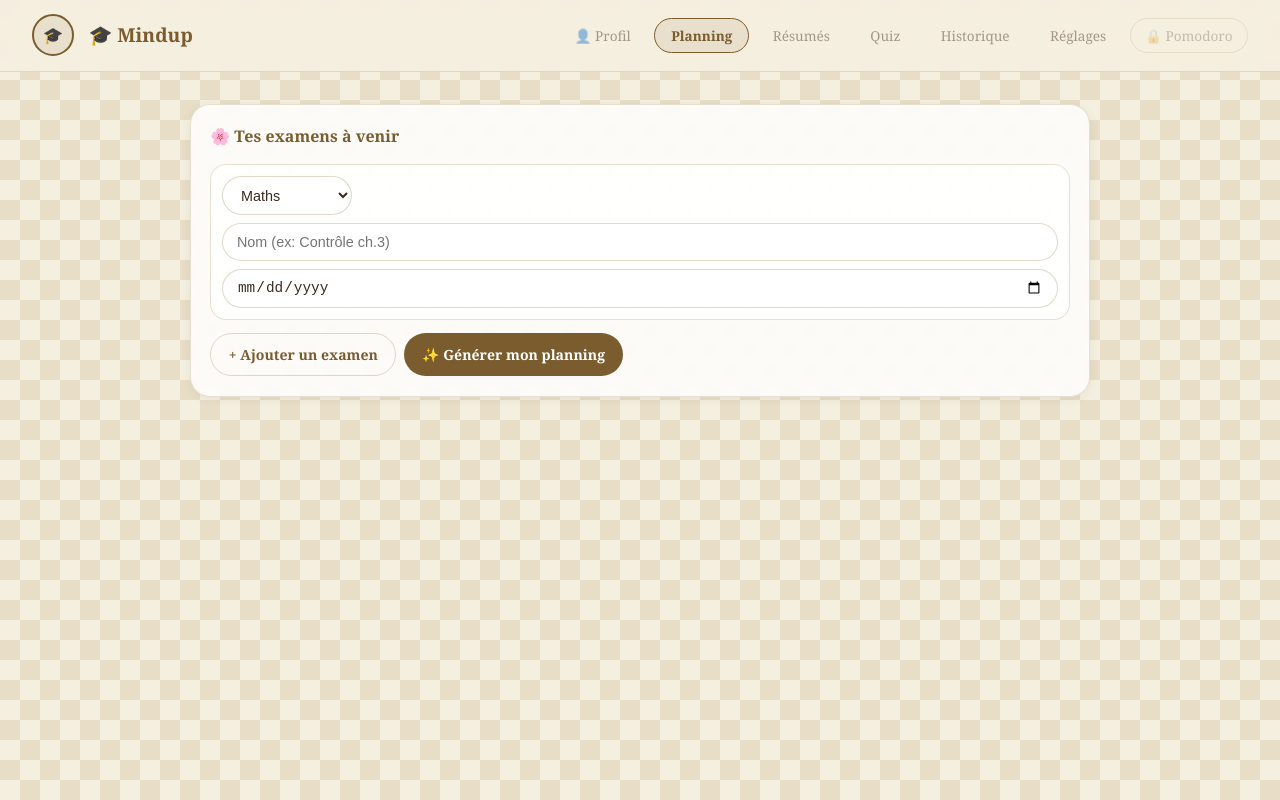
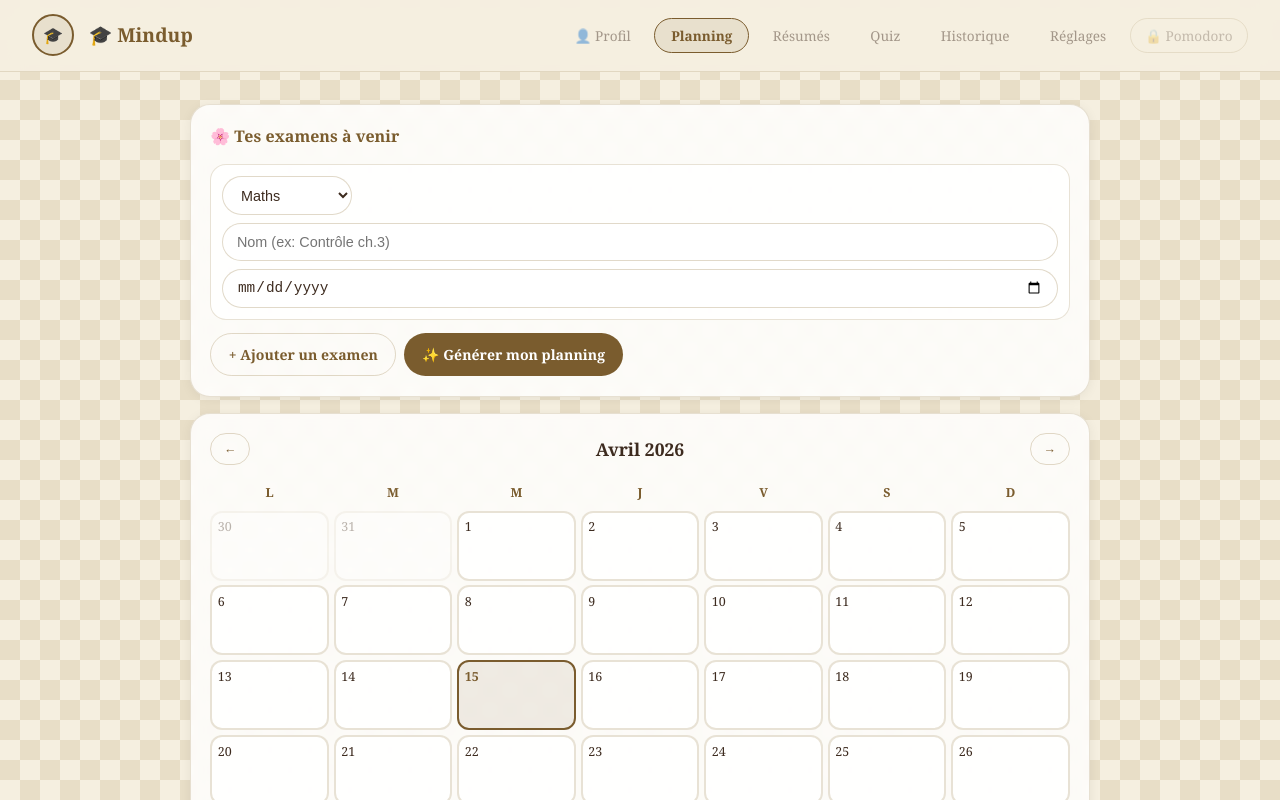
Before and after one commit to Julia00-j/Mindup, a React (Vite) app: page / in a window 1280 px wide. Shown: the top 800 px of the page. Built offline with nearby package versions, Linux system fonts and the light colour scheme.

Commit message:
fix notes calendrier + cercles couleurs

```diff
--- a/src/App.jsx
+++ b/src/App.jsx
@@ -1748,8 +1748,7 @@
           <Btn v={v} onClick={() => setGenere(true)} full={isMobile}>✨ {t.genererPlanning}</Btn>
         </div>
       </Card>
-      {genere && (
-        <Card v={v} style={{ padding: isMobile ? "0.8rem" : "1.2rem" }}>
+      <Card v={v} style={{ padding: isMobile ? "0.8rem" : "1.2rem", marginTop: "0.8rem" }}>
           <div style={{ display: "flex", alignItems: "center", justifyContent: "space-between", marginBottom: "1rem" }}>
             <Btn v={v} outline small onClick={() => { const d = new Date(moisActuel); d.setMonth(d.getMonth()-1); setMoisActuel(d); }}>←</Btn>
             <div style={{ fontWeight: 700, fontSize: isMobile ? "1rem" : "1.1rem", color: v.text }}>{nomsMois[mois]} {annee}</div>
@@ -1817,9 +1816,9 @@
             />
             <div style={{ marginTop: "0.8rem", marginBottom: "1rem" }}>
               <div style={{ fontSize: "0.8rem", color: v.textMuted, marginBottom: "0.4rem" }}>Couleur de la case :</div>
-              <div style={{ display: "flex", gap: "0.5rem", flexWrap: "wrap" }}>
+              <div style={{ display: "flex", gap: "0.5rem", flexWrap: "wrap", alignItems: "center" }}>
                 {COULEURS_NOTE.map(c => (
-                  <button key={c} onClick={() => setCouleurTemp(c)} style={{ width: 28, height: 28, borderRadius: "50%", background: c, border: couleurTemp === c ? "3px solid #333" : "2px solid transparent", cursor: "pointer", outline: "none" }} />
+                  <button key={c} onClick={() => setCouleurTemp(c)} style={{ width: 28, height: 28, minWidth: 28, minHeight: 28, flexShrink: 0, borderRadius: "50%", background: c, border: couleurTemp === c ? "3px solid #333" : "2px solid transparent", cursor: "pointer", outline: "none", padding: 0 }} />
                 ))}
               </div>
             </div>
@@ -2710,7 +2709,7 @@
       {/* CONTENU */}
       <div style={{ padding: isMobile ? "0.75rem" : "2rem", maxWidth: "100%", overflowX: "hidden" }}>
         {onglet === "profil"    && <Profil nom={nom} setNom={setNom} prenom={prenom} setPrenom={setPrenom} photo={photo} setPhoto={setPhoto} historique={historique} examens={examens} v={v} langue={langue} t={t} streakActuel={streakActuel} xpActuel={xpActuel} xpRequis={xpRequis} niveau={niveau} isPremium={isPremium} onPremium={() => setShowPremiumModal(true)} />}
-        {onglet === "planning"  && <Planning t={t} v={v} examens={examens} setExamens={setExamens} genere={genere} setGenere={setGenere} moisActuel={moisActuel} setMoisActuel={setMoisActuel} matieres={matieres} />}
+        {onglet === "planning"  && <Planning t={t} v={v} examens={examens} setExamens={setExamens} genere={genere} setGenere={setGenere} moisActuel={moisActuel} setMoisActuel={setMoisActuel} matieres={matieres} notesCalendrier={notesCalendrier} setNotesCalendrier={setNotesCalendrier} />}
         {onglet === "resume"    && <Resume t={t} v={v} ajouterHistorique={ajouterHistorique} matieres={matieres} langue={langue} peutGenerer={peutGenerer} isPremium={isPremium} usageAujourdhui={usageAujourdhui} limiteJour={LIMITE_JOUR} onPremium={() => setShowPremiumModal(true)} />}
         {onglet === "quiz"      && <Quiz t={t} v={v} ajouterHistorique={ajouterHistorique} matieres={matieres} langue={langue} peutGenerer={peutGenerer} isPremium={isPremium} usageAujourdhui={usageAujourdhui} limiteJour={LIMITE_JOUR} onPremium={() => setShowPremiumModal(true)} />}
         {onglet === "historique"&& <Historique historique={historique} setHistorique={setHistorique} t={t} v={v} />}
```
